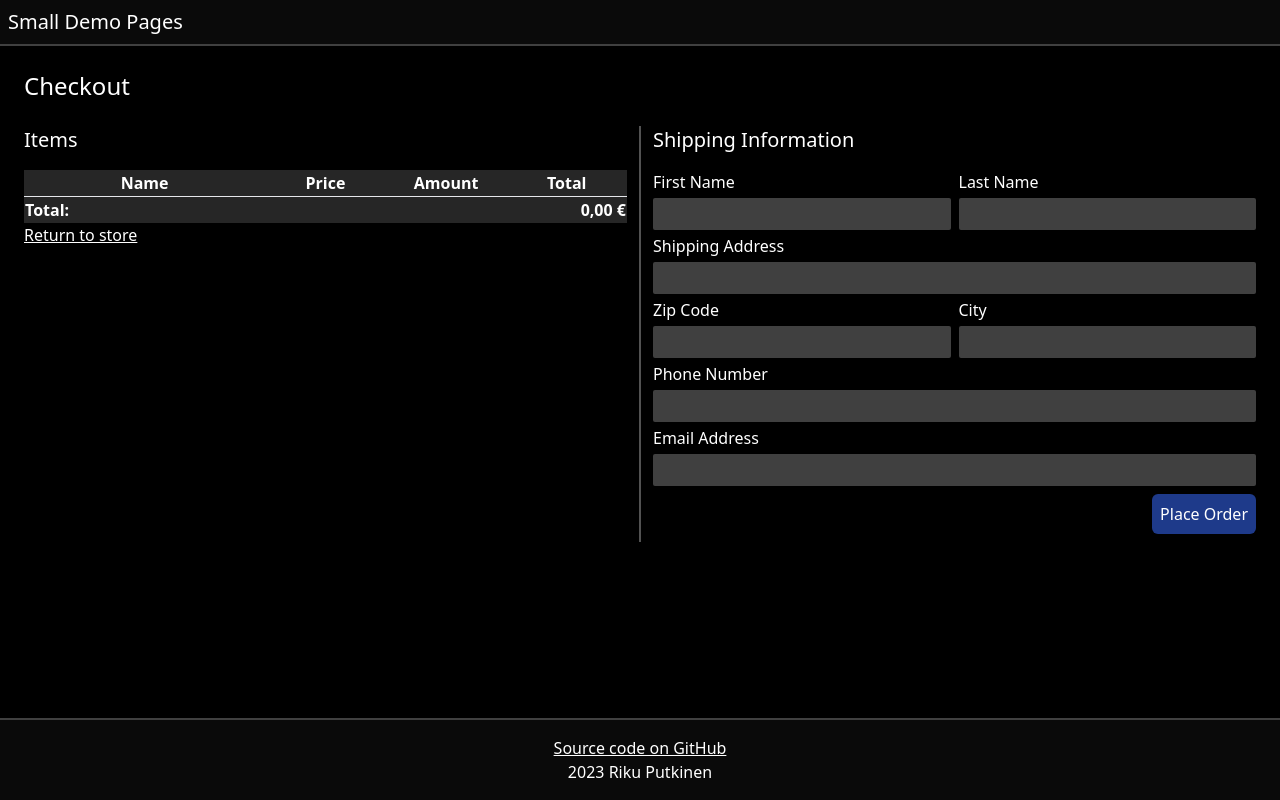
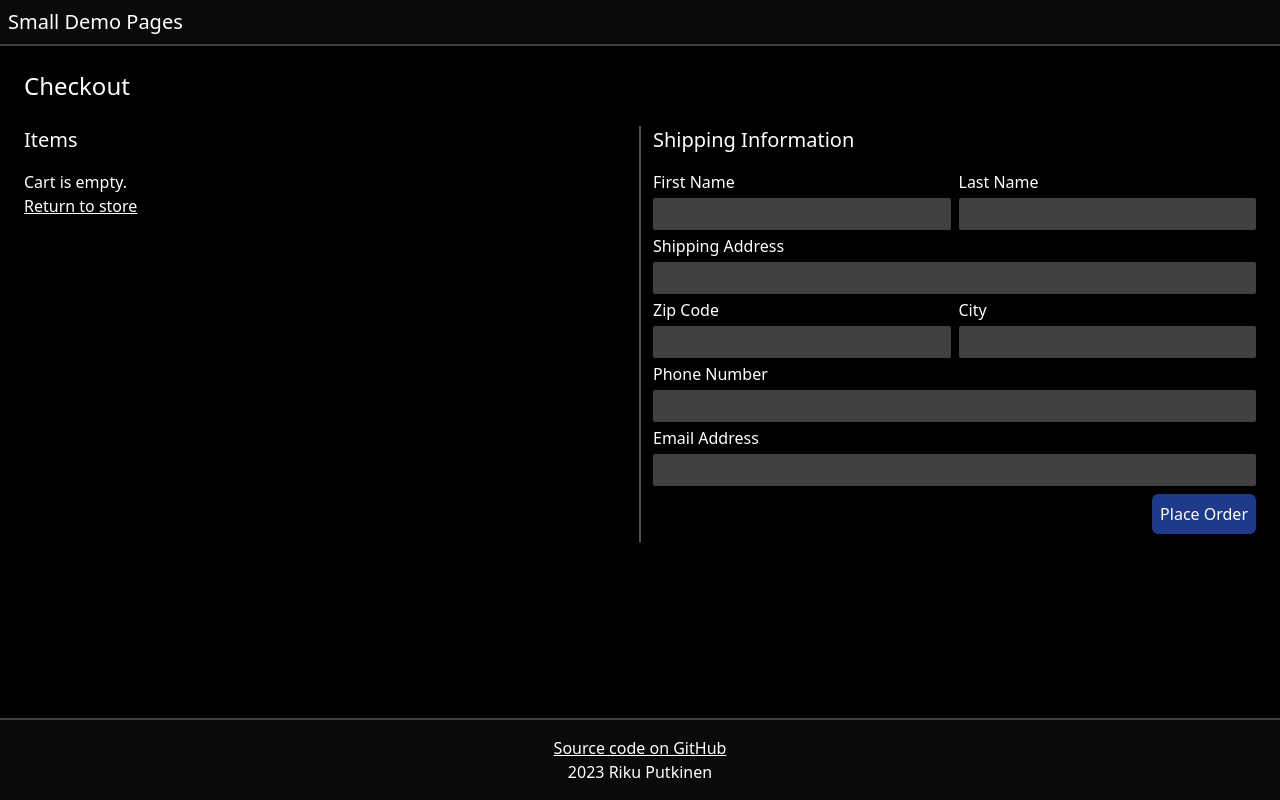
Before and after one commit to RikuPutkinen/small-demo-pages, a Next.js app: page /checkout in a window 1280 px wide. Built offline with nearby package versions, Linux system fonts and the light colour scheme.

Commit message:
Add indication for empty cart

```diff
--- a/src/app/checkout/page.tsx
+++ b/src/app/checkout/page.tsx
@@ -53,6 +53,8 @@ export default function Page(){
       <div className="grid grid-cols-2 p-6">
         <div className="pr-3 border-r border-collapse border-neutral-600">
           <h2 className="mb-4 text-xl">Items</h2>
+          { cartItems.length === 0 ?
+            <p>Cart is empty.</p> :
             <table className="grid grid-cols-[2fr_1fr_1fr_1fr]">
               <tr className="grid grid-cols-[subgrid] col-span-4 bg-neutral-800">
                 <th>Name</th>
@@ -76,7 +78,7 @@ export default function Page(){
                 <td></td>
                 <td className="text-right font-bold">{euroFormat.format(totalPrice)}</td>
               </tr>
-          </table>
+            </table>}
             <Link href="/shop" className="underline">Return to store</Link>
         </div>
         <div className="pl-3 border-l border-neutral-600 border-collapse">
```
Lines whose indentation alone changed are shown as unchanged.
